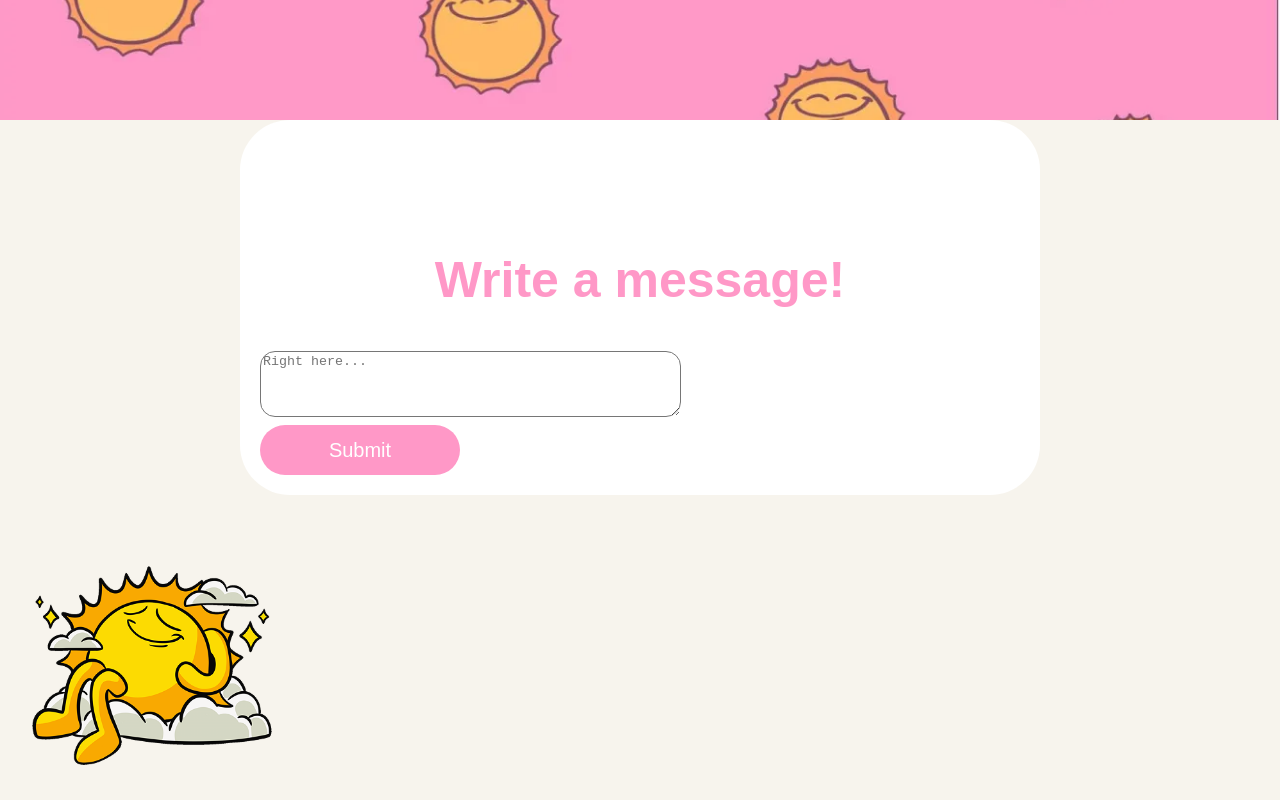
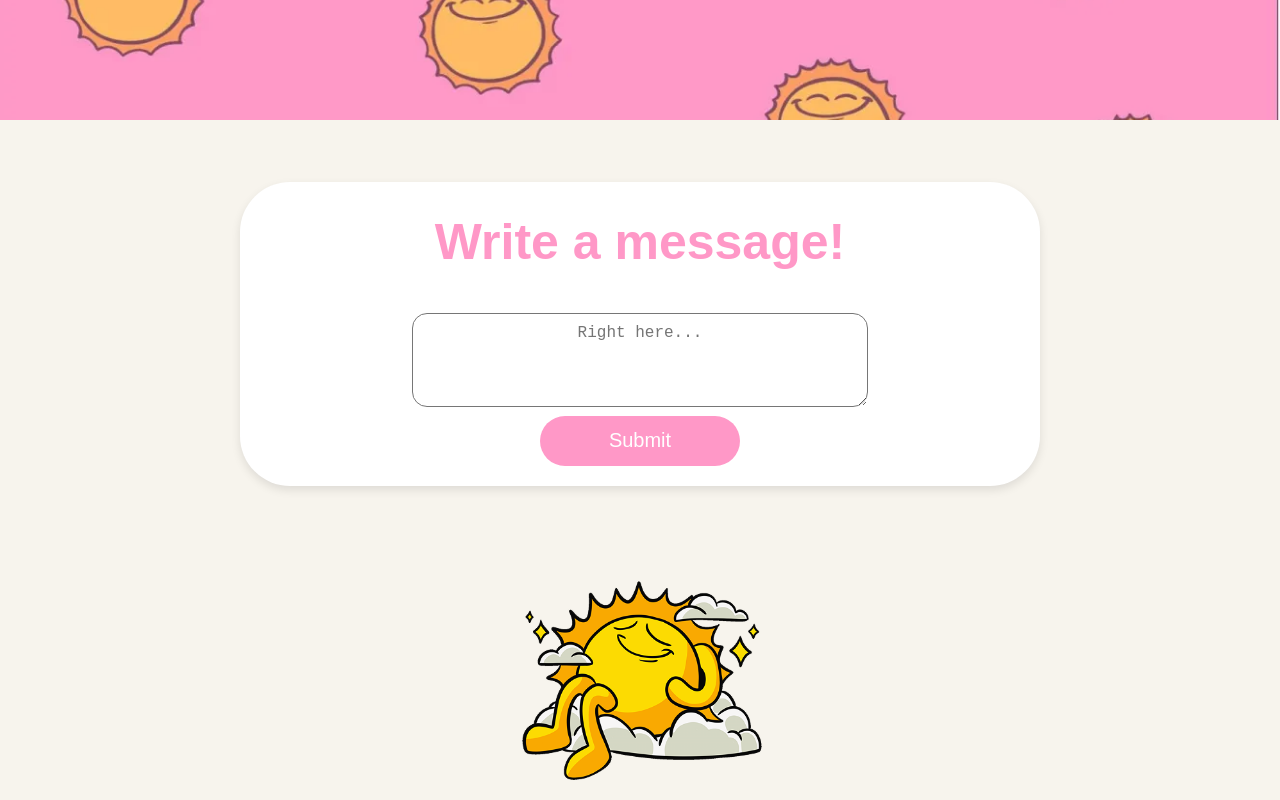
Before and after one commit to aspectratioed-tyler/capython, a Vue app: page / in a window 1280 px wide. Shown: the part 1480-2280 px from the top of the page. Built offline with nearby package versions, Linux system fonts and the light colour scheme; no server answers.

Commit message:
Desk Done!

```diff
--- a/src/App.vue
+++ b/src/App.vue
@@ -374,48 +374,54 @@ document.addEventListener("scroll", function () {
 
 /* section 3 */
 
+/* Section Styling with Grid */
 .section3 {
+  display: grid;
+  grid-template-columns: 1fr; /* Single column layout */
+  grid-template-rows: auto auto auto auto; /* Rows for heading, content, form, and button */
+  align-items: center; /* Center items vertically */
+  justify-items: center; /* Center items horizontally */
+  text-align: center; /* Center text content */
   background-color: var(--cream);
   height: 100vh;
-
+  padding: 50px;
 }
 
+/* Heading Styling */
 .section3 h1 {
   font-family: 'Poppins', sans-serif;
   font-weight: bold;
   font-size: 50px;
   color: var(--pink);
-  text-align: center;
-  padding-top: 100px;
 }
 
-#mathQuestion {
+/* Input Styling */
+#mathQuestion, #userComment {
   border-radius: 15px;
+  padding: 10px;
+  width: 60%;
+  font-size: 1rem;
+  text-align: center;
 }
 
+/* Message Box Styling */
 .message-box {
   background-color: #ffffff;
   padding: 20px;
   width: 800px;
-            align-items: center;
-            justify-content: center;
   font-size: 1.2rem;
-            margin-left: auto;
-            margin-right: auto;
   border-radius: 50px;
+  box-shadow: 0px 4px 10px rgba(0, 0, 0, 0.1);
 }
 
+/* Popup Styling */
 .popup {
   position: relative;
   display: inline-block;
   cursor: pointer;
-  -webkit-user-select: none;
-  -moz-user-select: none;
-  -ms-user-select: none;
   user-select: none;
 }
 
-/* The actual popup */
 .popup .popuptext {
   visibility: hidden;
   width: 160px;
@@ -428,10 +434,9 @@ document.addEventListener("scroll", function () {
   z-index: 1;
   bottom: 125%;
   left: 50%;
-  margin-left: -80px;
+  transform: translateX(-50%);
 }
 
-/* Popup arrow */
 .popup .popuptext::after {
   content: "";
   position: absolute;
@@ -443,24 +448,29 @@ document.addEventListener("scroll", function () {
   border-color: #555 transparent transparent transparent;
 }
 
-/* Toggle this class - hide and show the popup */
 .popup .show {
   visibility: visible;
-  -webkit-animation: fadeIn 1s;
   animation: fadeIn 1s;
 }
 
-/* Add animation (fade in the popup) */
-@-webkit-keyframes fadeIn {
+@keyframes fadeIn {
   from {opacity: 0;}
   to {opacity: 1;}
 }
 
-@keyframes fadeIn {
-  from {opacity: 0;}
-  to {opacity:1 ;}
+/* Ensure label and input are stacked */
+#mathQuestion {
+  display: block; /* Makes the input field appear below the label */
+  margin-top: 10px; /* Adds spacing between the equation and input box */
+  width: 100%; /* Ensures consistent width */
+  text-align: center; /* Centers text inside input */
+}
+p{
+  font-family: 'Poppins', sans-serif;
+
 }
 
+/* Button Styling */
 #submitnow {
   background-color: var(--pink);
   height: 50px;
@@ -468,22 +478,21 @@ document.addEventListener("scroll", function () {
   border-radius: 50px;
   color: var(--white);
   font-size: 20px;
-  border: none; /* Remove the border */
+  border: none;
+  cursor: pointer;
+  display: flex;
+  align-items: center;
+  justify-content: center;
 }
+
 #submitnow:hover {
   background-color: var(--green);
 }
 
-
-#userComment {
-  border-radius: 15px;
-}
-
+/* Image Styling */
 #sunnymail {
+  width: 300px;
   height: auto;
-  width: 300px;
-  align-items: right;
-
 }
 
 
```
Lines whose indentation alone changed are shown as unchanged.
